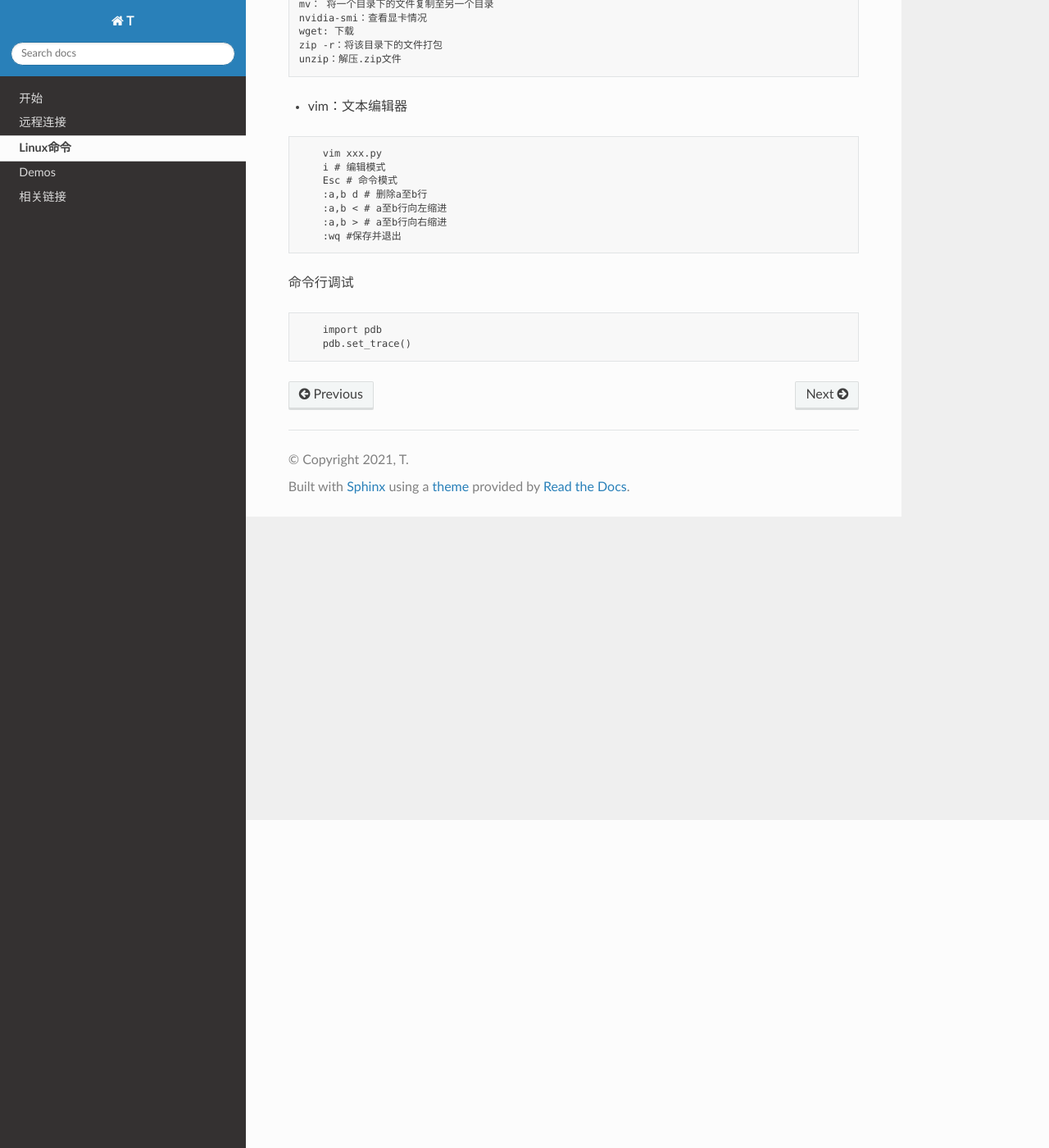
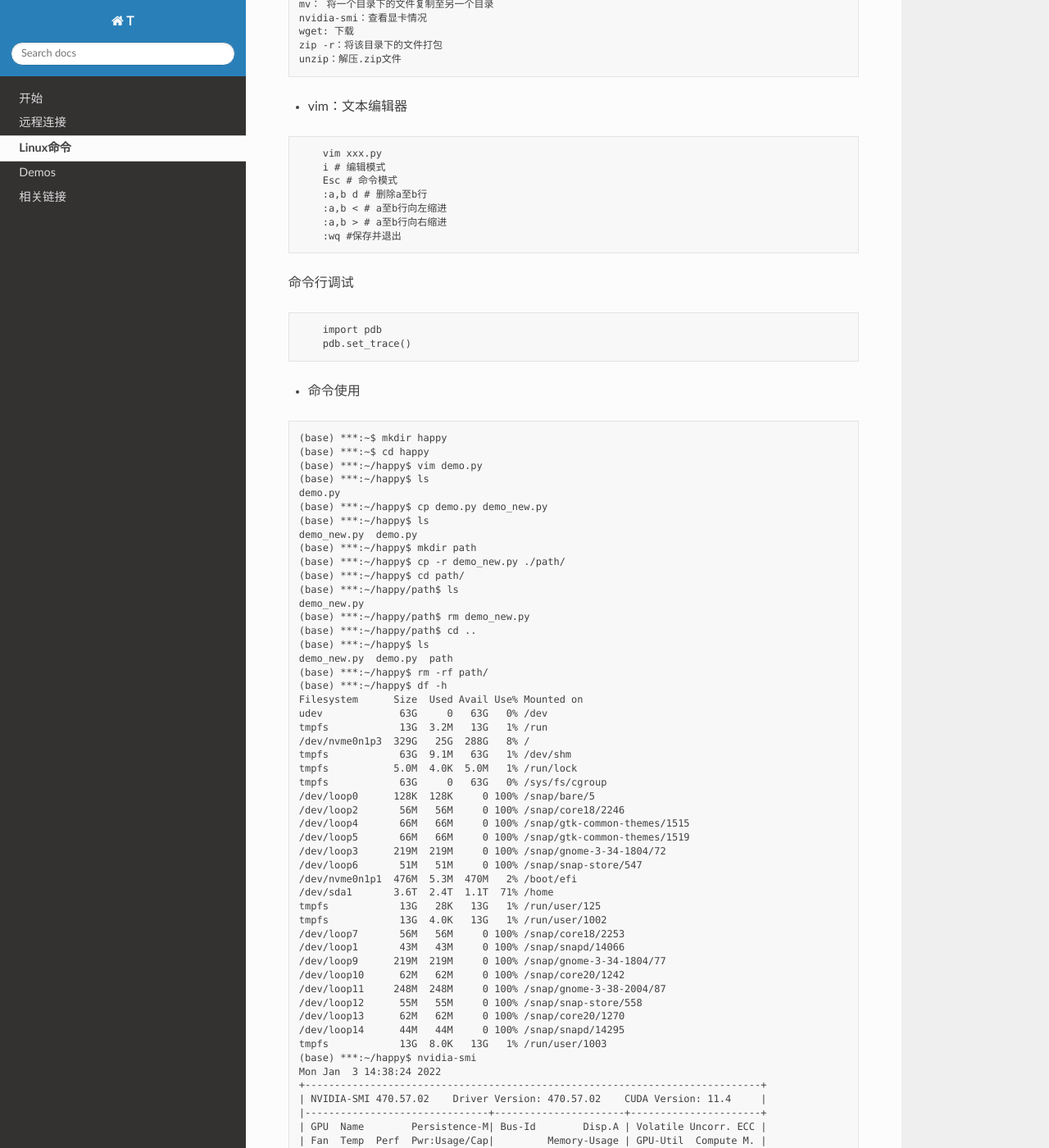
Before and after one commit to Tanbobobo/DL-starter, a Sphinx documentation site: the page built from docs/mds/linux_command.md, in a window 1280 px wide and 1400 px high, scrolled down 400 px. Shown: the whole window at 82% size. Built offline with Sphinx 7.4.7 and the Read the Docs theme 2.0.0, drawn with Linux system fonts in a browser that asks for light colours; some of the changed text lies outside the part shown.

Commit message:
Update linux_command.md

````diff
--- a/docs/mds/linux_command.md
+++ b/docs/mds/linux_command.md
@@ -33,3 +33,110 @@ unzip：解压.zip文件
     pdb.set_trace()
 
 ```
+
+* 命令使用
+```angular2html
+(base) ***:~$ mkdir happy
+(base) ***:~$ cd happy
+(base) ***:~/happy$ vim demo.py
+(base) ***:~/happy$ ls
+demo.py
+(base) ***:~/happy$ cp demo.py demo_new.py
+(base) ***:~/happy$ ls
+demo_new.py  demo.py
+(base) ***:~/happy$ mkdir path
+(base) ***:~/happy$ cp -r demo_new.py ./path/
+(base) ***:~/happy$ cd path/
+(base) ***:~/happy/path$ ls
+demo_new.py
+(base) ***:~/happy/path$ rm demo_new.py
+(base) ***:~/happy/path$ cd ..
+(base) ***:~/happy$ ls
+demo_new.py  demo.py  path
+(base) ***:~/happy$ rm -rf path/
+(base) ***:~/happy$ df -h
+Filesystem      Size  Used Avail Use% Mounted on
+udev             63G     0   63G   0% /dev
+tmpfs            13G  3.2M   13G   1% /run
+/dev/nvme0n1p3  329G   25G  288G   8% /
+tmpfs            63G  9.1M   63G   1% /dev/shm
+tmpfs           5.0M  4.0K  5.0M   1% /run/lock
+tmpfs            63G     0   63G   0% /sys/fs/cgroup
+/dev/loop0      128K  128K     0 100% /snap/bare/5
+/dev/loop2       56M   56M     0 100% /snap/core18/2246
+/dev/loop4       66M   66M     0 100% /snap/gtk-common-themes/1515
+/dev/loop5       66M   66M     0 100% /snap/gtk-common-themes/1519
+/dev/loop3      219M  219M     0 100% /snap/gnome-3-34-1804/72
+/dev/loop6       51M   51M     0 100% /snap/snap-store/547
+/dev/nvme0n1p1  476M  5.3M  470M   2% /boot/efi
+/dev/sda1       3.6T  2.4T  1.1T  71% /home
+tmpfs            13G   28K   13G   1% /run/user/125
+tmpfs            13G  4.0K   13G   1% /run/user/1002
+/dev/loop7       56M   56M     0 100% /snap/core18/2253
+/dev/loop1       43M   43M     0 100% /snap/snapd/14066
+/dev/loop9      219M  219M     0 100% /snap/gnome-3-34-1804/77
+/dev/loop10      62M   62M     0 100% /snap/core20/1242
+/dev/loop11     248M  248M     0 100% /snap/gnome-3-38-2004/87
+/dev/loop12      55M   55M     0 100% /snap/snap-store/558
+/dev/loop13      62M   62M     0 100% /snap/core20/1270
+/dev/loop14      44M   44M     0 100% /snap/snapd/14295
+tmpfs            13G  8.0K   13G   1% /run/user/1003
+(base) ***:~/happy$ nvidia-smi
+Mon Jan  3 14:38:24 2022
++-----------------------------------------------------------------------------+
+| NVIDIA-SMI 470.57.02    Driver Version: 470.57.02    CUDA Version: 11.4     |
+|-------------------------------+----------------------+----------------------+
+| GPU  Name        Persistence-M| Bus-Id        Disp.A | Volatile Uncorr. ECC |
+| Fan  Temp  Perf  Pwr:Usage/Cap|         Memory-Usage | GPU-Util  Compute M. |
+|                               |                      |               MIG M. |
+|===============================+======================+======================|
+|   0  NVIDIA GeForce ...  On   | 00000000:18:00.0 Off |                  N/A |
+| 30%   11C    P8    13W / 350W |   2734MiB / 24268MiB |      0%      Default |
+|                               |                      |                  N/A |
++-------------------------------+----------------------+----------------------+
+|   1  NVIDIA GeForce ...  On   | 00000000:5E:00.0 Off |                  N/A |
+| 30%   11C    P8    15W / 350W |      8MiB / 24268MiB |      0%      Default |
+|                               |                      |                  N/A |
++-------------------------------+----------------------+----------------------+
+
++-----------------------------------------------------------------------------+
+| Processes:                                                                  |
+|  GPU   GI   CI        PID   Type   Process name                  GPU Memory |
+|        ID   ID                                                   Usage      |
+|=============================================================================|
+|    0   N/A  N/A      1221      C   ./predict                        2726MiB |
+|    0   N/A  N/A      1488      G   /usr/lib/xorg/Xorg                  4MiB |
+|    1   N/A  N/A      1488      G   /usr/lib/xorg/Xorg                  4MiB |
++-----------------------------------------------------------------------------+
+(base) ***:~/happy$ ls
+demo_new.py  demo.py
+(base) ***:~/happy$ mv demo_new.py demo_old.py
+(base) ***:~/happy$ ls
+demo_old.py  demo.py
+(base) ***:~/happy$ mkdir path
+(base) ***:~/happy$ mv demo_old.py ./path/
+(base) ***:~/happy$ ls
+demo.py  path
+(base) ***:~/happy$ cd path/
+(base) ***:~/happy/path$ ls
+demo_old.py
+(base) ***:~/happy/path$ cd ..
+(base) ***:~/happy$ ls
+demo.py  path
+(base) ***:~/happy$ zip -r path.zip ./path/
+  adding: path/ (stored 0%)
+  adding: path/demo_old.py (stored 0%)
+(base) ***:~/happy$ ls
+demo.py  path  path.zip
+(base) ***:~/happy$ unzip path.zip
+Archive:  path.zip
+replace path/demo_old.py? [y]es, [n]o, [A]ll, [N]one, [r]ename: y
+ extracting: path/demo_old.py
+(base) ***:~/happy$ ps -ef | grep python
+root        1231       1  0  2021 ?        00:00:00 /usr/bin/python3 /usr/bin/networkd-dispatcher --run-startup-triggers
+root        1467       1  0  2021 ?        00:00:00 /usr/bin/python3 /usr/share/unattended-upgrades/unattended-upgrade-shutdown --wait-for-signal
+root       88897       1  0  2021 ?        00:00:00 /usr/bin/python3 /usr/lib/ubuntu-release-upgrader/check-new-release -q
+gaoy      759311  759139  0 14:43 pts/0    00:00:00 grep --color=auto python
+gaoy     2797652       1  0  2021 ?        00:00:02 /home/gaoy/miniconda3/bin/python /home/gaoy/miniconda3/bin/jupyter-notebook --config=/home/gaoy/.jupyter/jupyter_notebook_config.py
+(base) ***:~/happy$
+```
````
